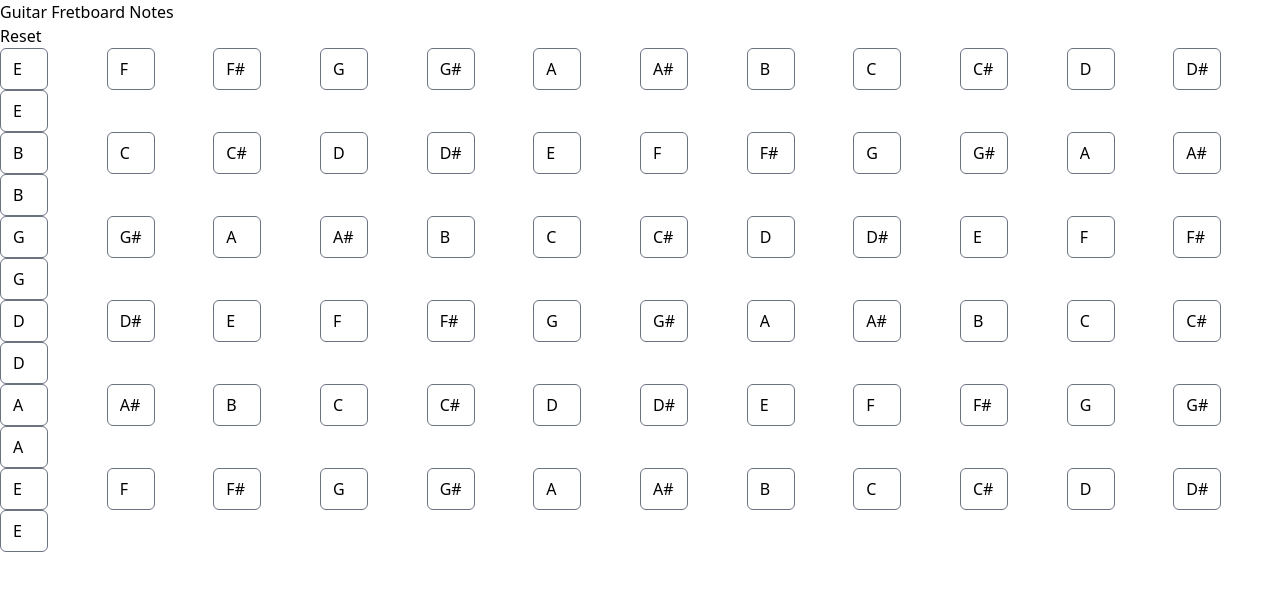
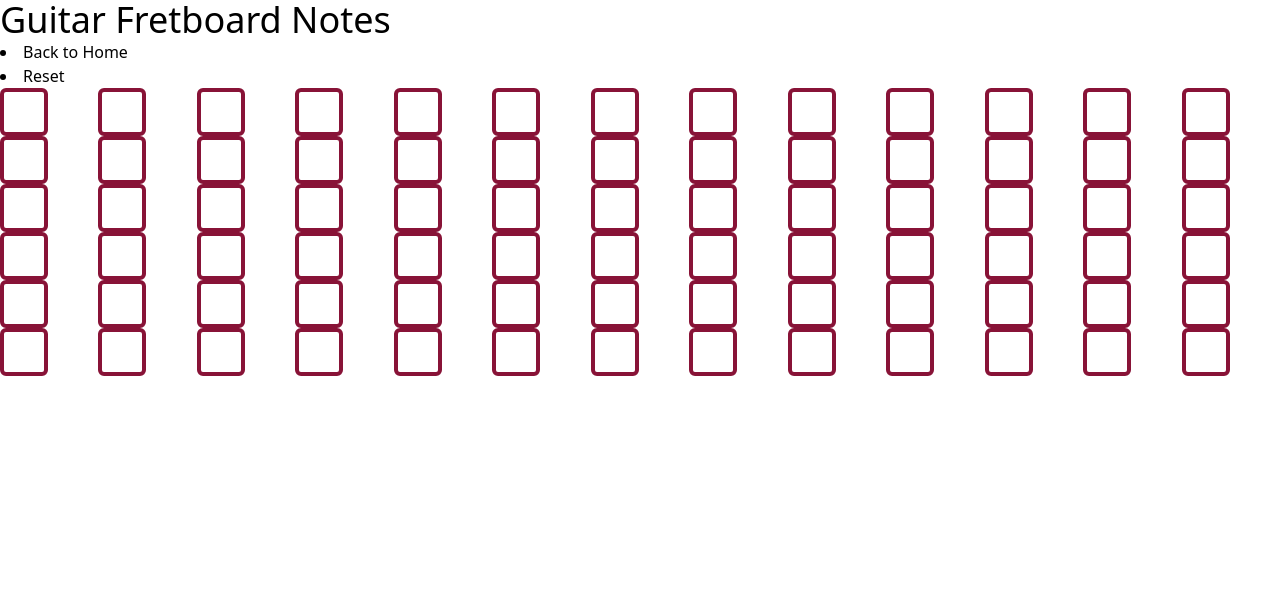
Before and after one commit to arvinsim/chord-tools, a Next.js app: page /guitar-fretboard-notes in a window 1280 px wide. Shown: the top 590 px of the page. Built offline with nearby package versions, Linux system fonts and the light colour scheme.

Commit message:
Style fretboard

```diff
--- a/component/default-layout.tsx
+++ b/component/default-layout.tsx
@@ -11,7 +11,7 @@ export default function DefaultLayout({
         <meta name="description" content="Chord Tools" />
         <link rel="icon" href="/favicon.ico" />
       </Head>
-      <div className="container mx-auto">
+      <div>
         <main>{children}</main>
       </div>
     </div>
--- a/pages/chord-progressions.tsx
+++ b/pages/chord-progressions.tsx
@@ -23,7 +23,7 @@ const ChordProgressions: NextPageWithLayout = () => {
   ];
 
   return (
-        <div>
+    <div className="container mx-auto">
       <div className="text-center text-4xl">Chord Progressions</div>
       <form className="flex flex-col gap-8 justify-center">
         <div className="flex flex-row">
--- a/pages/guitar-fretboard-notes.tsx
+++ b/pages/guitar-fretboard-notes.tsx
@@ -1,4 +1,5 @@
-import React from "react";
+import React, { useCallback, useState, SyntheticEvent } from "react";
+import Link from "next/link";
 
 const GuitarFretboardNotes: NextPageWithLayout = () => {
   const notes = [
@@ -12,22 +13,23 @@ const GuitarFretboardNotes: NextPageWithLayout = () => {
 
   return (
     <div>
-      <h1>Guitar Fretboard Notes</h1>
-      <button>Reset</button>
+      <h1 className="text-4xl">Guitar Fretboard Notes</h1>
+
+      <ul className={"list-disc list-inside"}>
+        <li>
+          <Link href={"/"}>Back to Home</Link>
+        </li>
+        <li>
+          <button>Reset</button>
+        </li>
+      </ul>
 
       <div>
         {notes.map((line, lineIndex) => {
           return (
-            <div key={lineIndex} className="grid grid-cols-12 gap-0">
-              {line.map((note) => {
-                return (
-                  <input
-                    type={"text"}
-                    value={note}
-                    key={note}
-                    className={"w-12 rounded-md"}
-                  />
-                );
+            <div key={lineIndex} className="grid grid-cols-13 gap-0">
+              {line.map((note, noteIndex) => {
+                return <NoteInput note={note} key={lineIndex + noteIndex} />;
               })}
             </div>
           );
@@ -37,4 +39,22 @@ const GuitarFretboardNotes: NextPageWithLayout = () => {
   );
 };
 
+function NoteInput({ note }: { note: string }) {
+  const [value, setValue] = useState("");
+  const onChange = useCallback((evt: SyntheticEvent) => {
+    console.log("setValue called");
+    setValue((evt.target as HTMLInputElement).value);
+  }, []);
+
+  return (
+    <input
+      type={"text"}
+      className={`w-12 rounded-md ${
+        value !== note ? "text-rose-900 border-rose-900 border-4" : ""
+      }`}
+      onChange={onChange}
+    />
+  );
+}
+
 export default GuitarFretboardNotes;
--- a/pages/index.tsx
+++ b/pages/index.tsx
@@ -4,10 +4,12 @@ import Link from "next/link";
 const Home: NextPageWithLayout = () => {
   return (
     <div>
-      <h1>Links</h1>
-      <ul>
+      <h1 className={"text-4xl"}>Links</h1>
+      <ul className={"list-disc list-inside"}>
         <li>
           <Link href="/chord-progressions">Chord Progressions</Link>
+        </li>
+        <li>
           <Link href="/guitar-fretboard-notes">Guitar Fretboard Notes</Link>
         </li>
       </ul>
--- a/tailwind.config.js
+++ b/tailwind.config.js
@@ -4,7 +4,12 @@ module.exports = {
     "./components/**/*.{js,ts,jsx,tsx}",
   ],
   theme: {
-    extend: {},
+    extend: {
+      gridTemplateColumns: {
+        // Simple 16 column grid
+        13: "repeat(13, minmax(0, 1fr))",
+      },
+    },
   },
   plugins: [require("@tailwindcss/forms")],
 };
```
Lines whose indentation alone changed are shown as unchanged.
